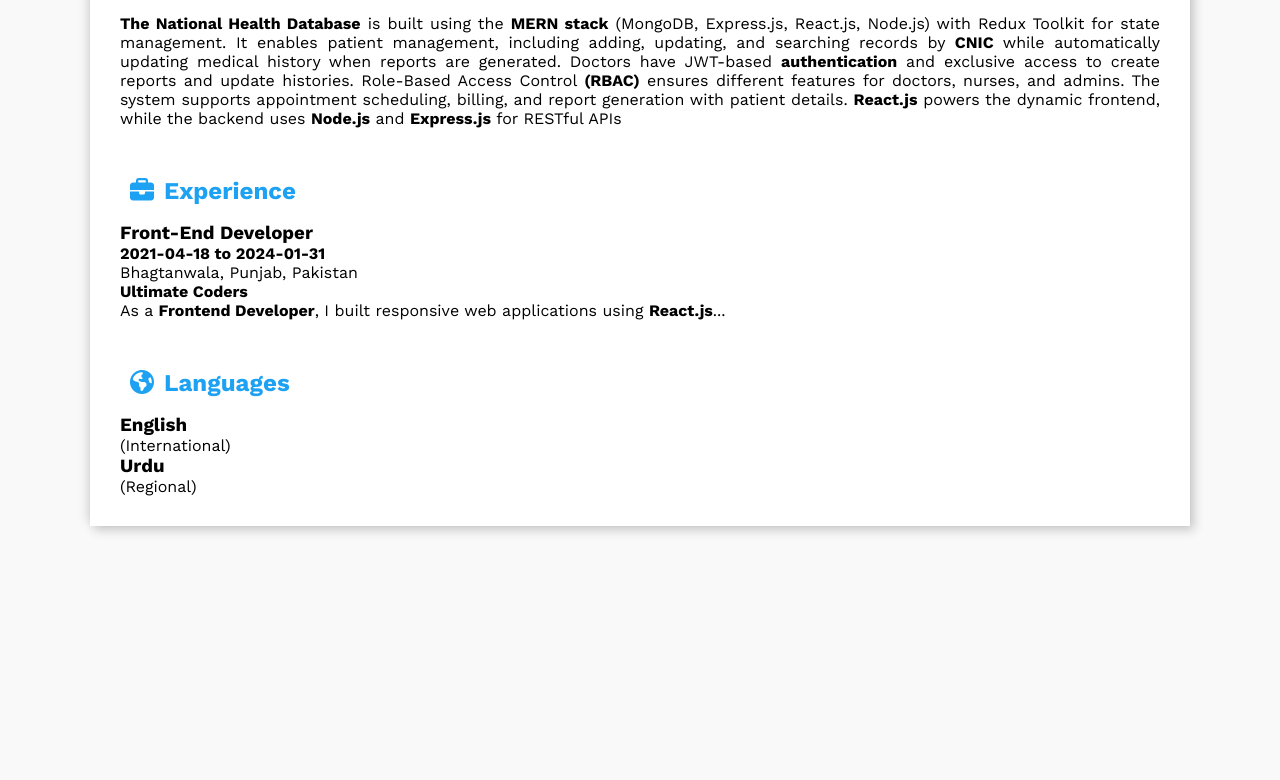
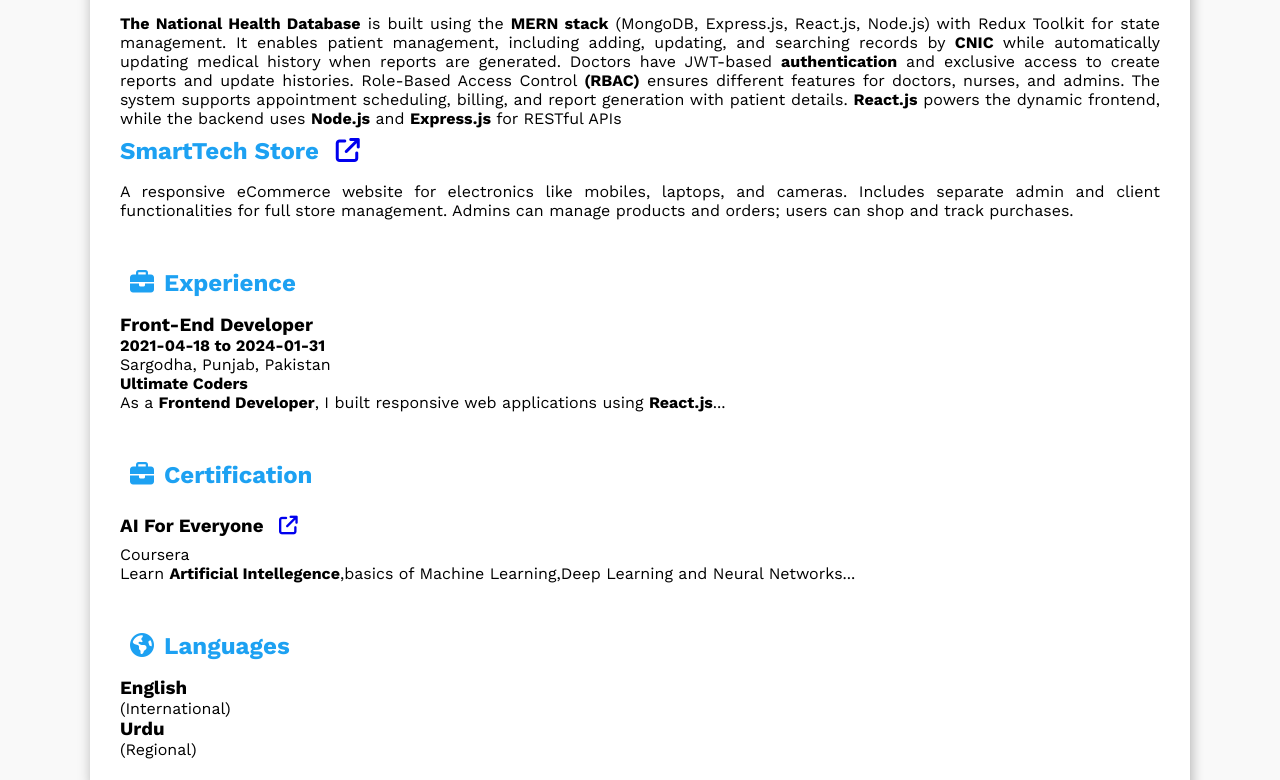
Before and after one commit to Alisipra/web_CV_aliijaz, a plain HTML site: page index.html in a window 1280 px wide. Shown: the part 1537-2317 px from the top of the page. Before the commit the page ends 2095 px from the top, so only its background shows below. Drawn offline with nearby package versions, Linux system fonts and the light colour scheme.

Commit message:
project added

```diff
--- a/index.html
+++ b/index.html
@@ -128,7 +128,7 @@
                 <Span itemprop="skills">MongoDB</Span>
                 <Span itemprop="skills">MongoDB Atlas</Span>
                 <Span itemprop="skills">JWT</Span>
-                <Span itemprop="skills">Clerk</Span>
+
             </div>
 
         </div>
@@ -199,6 +199,16 @@
                     report generation with patient details. <b> React.js</b> powers the dynamic frontend, while the
                     backend uses <b> Node.js</b> and <b> Express.js</b> for RESTful APIs</p>
             </div>
+            <!-- fifth project -->
+            <div class="main">
+                <h1 itemprop="name">SmartTech Store <a href="https://online-store-c2yz.vercel.app/" target="_blank"><i
+                            class="fa-solid fa-arrow-up-right-from-square"></i></a></h1>
+                            <p itemprop="description">
+                            A responsive eCommerce website for electronics like mobiles, laptops, and cameras.
+                            Includes separate admin and client functionalities for full store management.
+                            Admins can manage products and orders; users can shop and track purchases.
+                        </p>
+            </div>
         </div>
         <!-- ///////////////////////////Experience Section//////////////// -->
         <div class="section">
@@ -209,7 +219,7 @@
 
                 <div itemprop="jobLocation" itemscope itemtype="https://schema.org/Place">
                     <span itemprop="address" itemscope itemtype="https://schema.org/PostalAddress">
-                        <span itemprop="addressLocality">Bhagtanwala</span>,
+                        <span itemprop="addressLocality">Sargodha</span>,
                         <span itemprop="addressRegion">Punjab</span>,
                         <span itemprop="addressCountry">Pakistan</span>
                     </span>
@@ -221,6 +231,28 @@
 
                 <p itemprop="description">
                     As a <b>Frontend Developer</b>, I built responsive web applications using <b>React.js</b>...
+                </p>
+            </div>
+
+        </div>
+        <div class="section">
+            <h1><i class="fa-solid fa-briefcase"></i>Certification </h1>
+            <div class="experience" itemscope itemtype="https://schema.org/JobPosting">
+                <h3 itemprop="title">AI For Everyone <a href="./ai.pdf" itemprop="url"
+                    target="_blank"><i class="fa-solid fa-arrow-up-right-from-square"></i></a></h3>
+
+
+                <div itemprop="jobLocation" itemscope itemtype="https://schema.org/Place">
+                    <span itemprop="address" itemscope itemtype="https://schema.org/PostalAddress">
+
+
+                        <span itemprop="Organization">Coursera</span>
+                    </span>
+                </div>
+
+
+                <p itemprop="description">
+                    Learn <b>Artificial Intellegence</b>,basics of Machine Learning,Deep Learning and Neural Networks...
                 </p>
             </div>
 
@@ -240,8 +272,11 @@
         </div>
 
 
+
     </div>
     </div>
+
 </body>
 
+
 </html>
--- a/style.css
+++ b/style.css
@@ -131,3 +131,12 @@ body {
 
     }
 }
+.downloadBtn{
+    background-color: rgb(223, 26, 105);
+    padding: 10px;
+    border-radius: 20px;
+    color: white;
+    font-weight: bold;
+    display: block;
+    margin-left: auto;
+}
```
Also changed, not shown: 1 other file.
